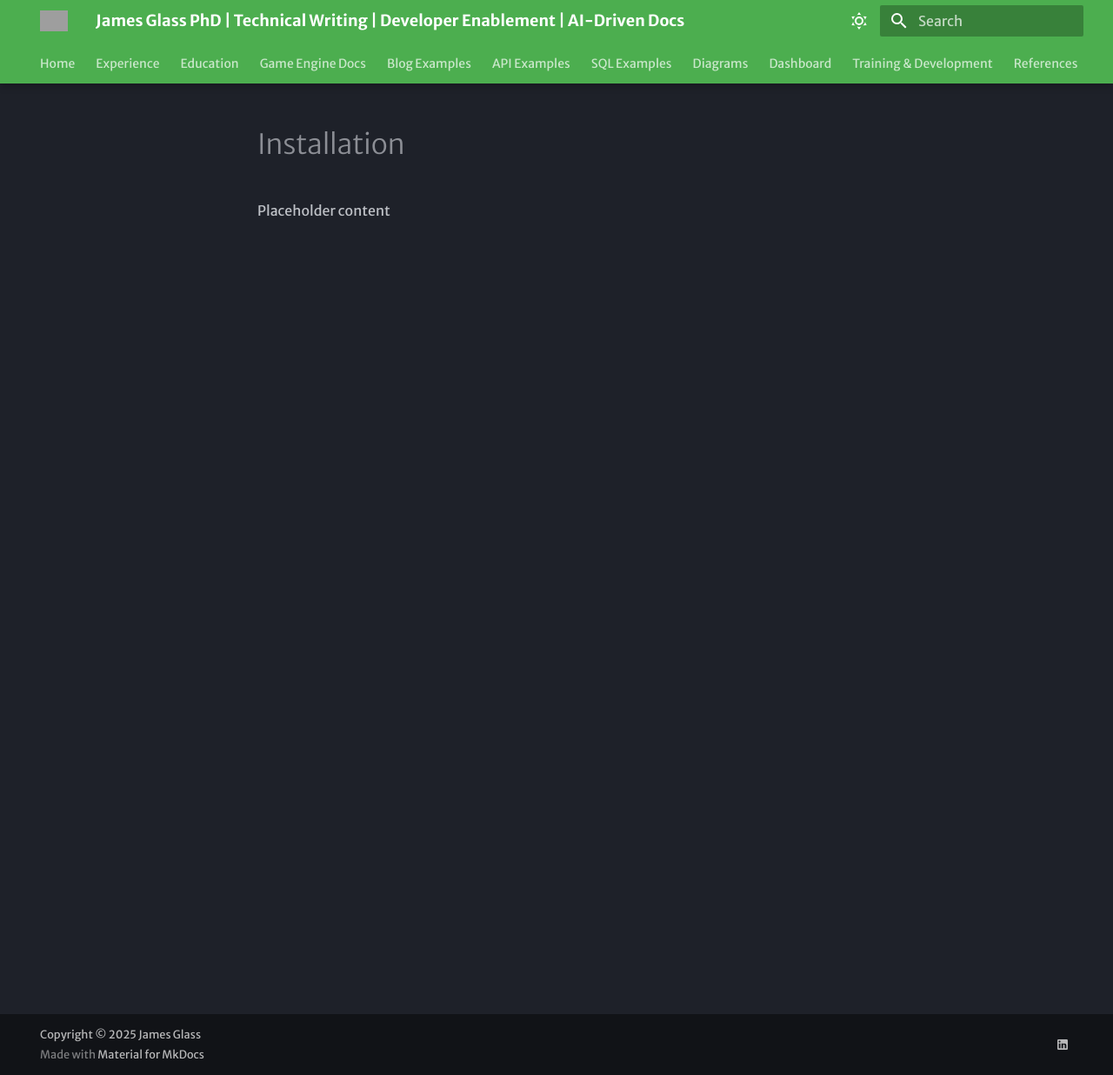
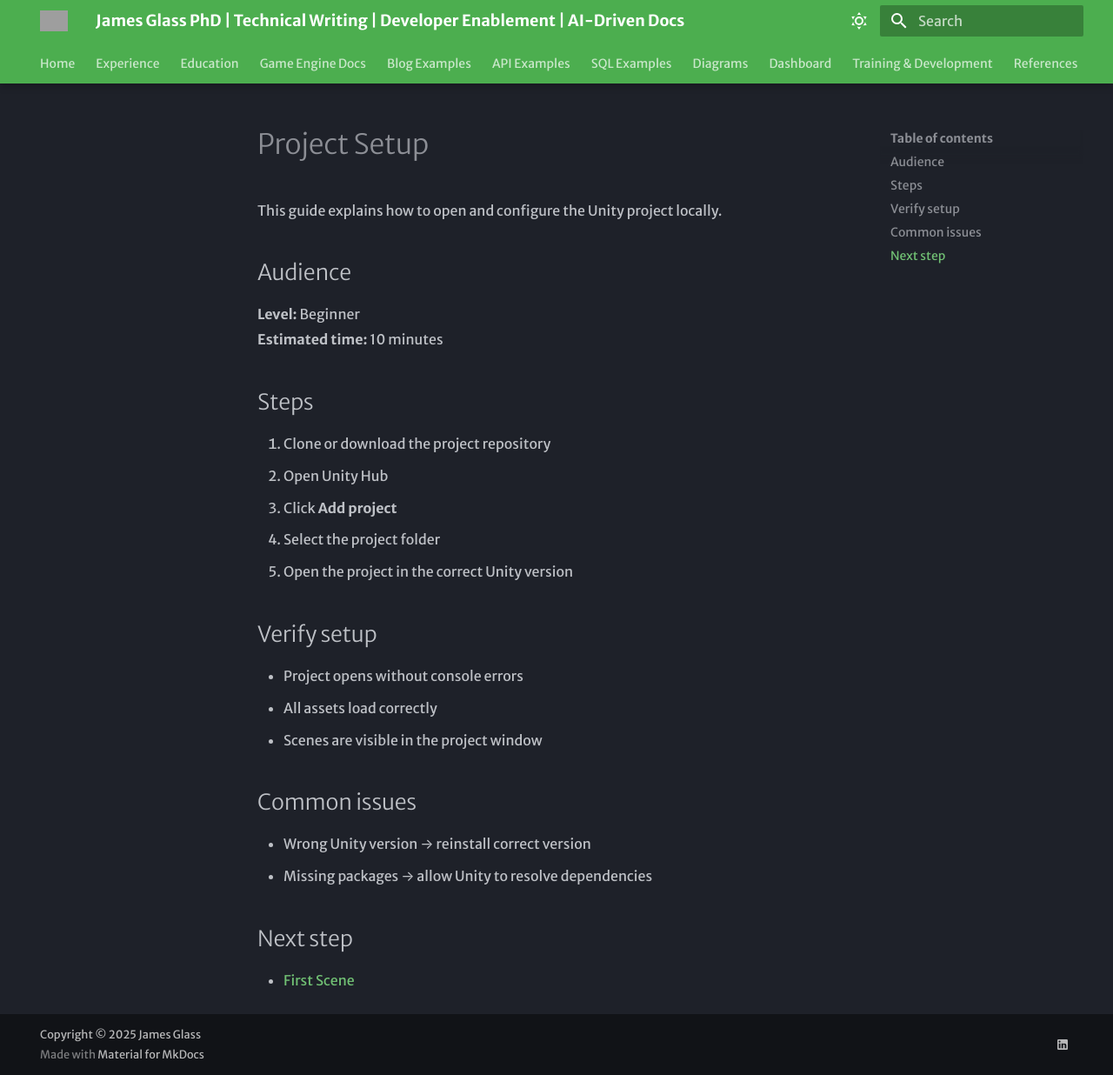
Before and after one commit to james-glass1999/MKDocs-James-Glass-PhD, an MkDocs documentation site: the page built from docs/game-docs-example/getting-started/project-setup.md, in a window 1280 px wide and 1236 px high. Shown: the whole window at 87% size. Built offline with MkDocs 1.6.1 and Material for MkDocs 9.7.7, drawn with Linux system fonts in a browser that asks for light colours; grey boxes are pictures that could not be loaded.

Commit message:
new conent

```diff
--- a/docs/game-docs-example/getting-started/project-setup.md
+++ b/docs/game-docs-example/getting-started/project-setup.md
@@ -1,2 +1,31 @@
-# Installation
-Placeholder content
+# Project Setup
+
+This guide explains how to open and configure the Unity project locally.
+
+## Audience
+
+**Level:** Beginner
+**Estimated time:** 10 minutes
+
+## Steps
+
+1. Clone or download the project repository
+2. Open Unity Hub
+3. Click **Add project**
+4. Select the project folder
+5. Open the project in the correct Unity version
+
+## Verify setup
+
+- Project opens without console errors
+- All assets load correctly
+- Scenes are visible in the project window
+
+## Common issues
+
+- Wrong Unity version → reinstall correct version
+- Missing packages → allow Unity to resolve dependencies
+
+## Next step
+
+- [First Scene](first-scene.md)
```
Also changed, not shown: docs/game-docs-example/getting-started/first-scene.md (+30 -2 lines), docs/game-docs-example/getting-started/installation.md (+28 -1 lines).
